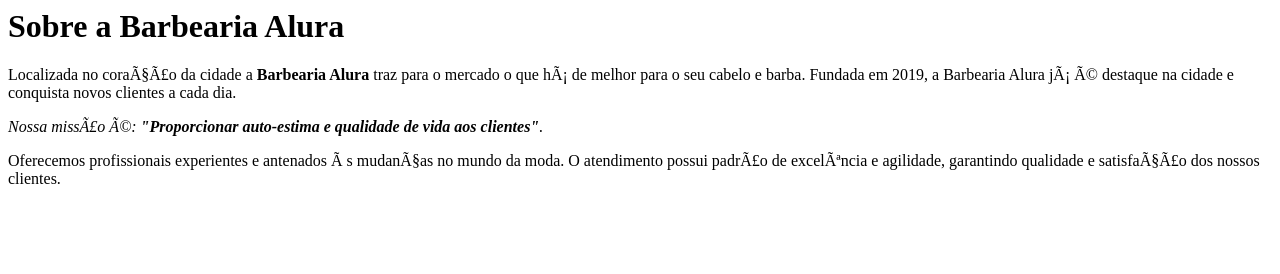
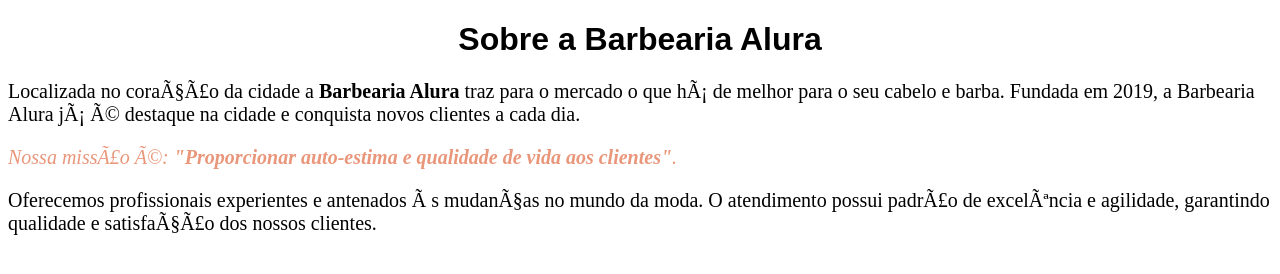
Before and after one commit to toddywannalearn/FrontEndAlura, a plain HTML site: page index.html in a window 1280 px wide. Drawn offline with Linux system fonts and the light colour scheme.

Commit message:
adicionado 3 modos de insercao de css para exemplo

```diff
--- a/index.html
+++ b/index.html
@@ -1,9 +1,28 @@
-<meta charset="UFT-8">
+<!DOCTYPE html>
 
-<h1>Sobre a Barbearia Alura</h1>
+<html lang="pt-br">
+    <head>
+        <meta charset="UFT-8">
+        <title>Barbearia alura</title>
+        <link rel="stylesheet" href="style.css">
+        <style>
+            h1{
+              text-align: center;
+              font-family: Arial, Helvetica, sans-serif
+            }
+        </style>
+    </head>
 
-<p>Localizada no coração da cidade a <strong>Barbearia Alura</strong> traz para o mercado o que há de melhor para o seu cabelo e barba. Fundada em 2019, a Barbearia Alura já é destaque na cidade e conquista novos clientes a cada dia.</p>
+    <body>
+        <h1>Sobre a Barbearia Alura</h1>
 
-<p><em>Nossa missão é: <strong>"Proporcionar auto-estima e qualidade de vida aos clientes"</strong>.</em></p>
+        <p>Localizada no coração da cidade a <strong>Barbearia Alura</strong> traz para o mercado o que há de melhor para o seu
+        cabelo e barba. Fundada em 2019, a Barbearia Alura já é destaque na cidade e conquista novos clientes a cada dia.</p>
 
-<p>Oferecemos profissionais experientes e antenados às mudanças no mundo da moda. O atendimento possui padrão de excelência e agilidade, garantindo qualidade e satisfação dos nossos clientes.</p>
+        <p style="color: darksalmon;"><em>Nossa missão é: <strong>"Proporcionar auto-estima e qualidade de vida aos clientes"</strong>.</em></p>
+
+        <p>Oferecemos profissionais experientes e antenados às mudanças no mundo da moda. O atendimento possui padrão de
+        excelência e agilidade, garantindo qualidade e satisfação dos nossos clientes.</p>
+    </body>
+
+</html>
--- /dev/null
+++ b/style.css
@@ -0,0 +1,4 @@
+p{
+    font-size: 20px;
+    text-align: left
+}
```
